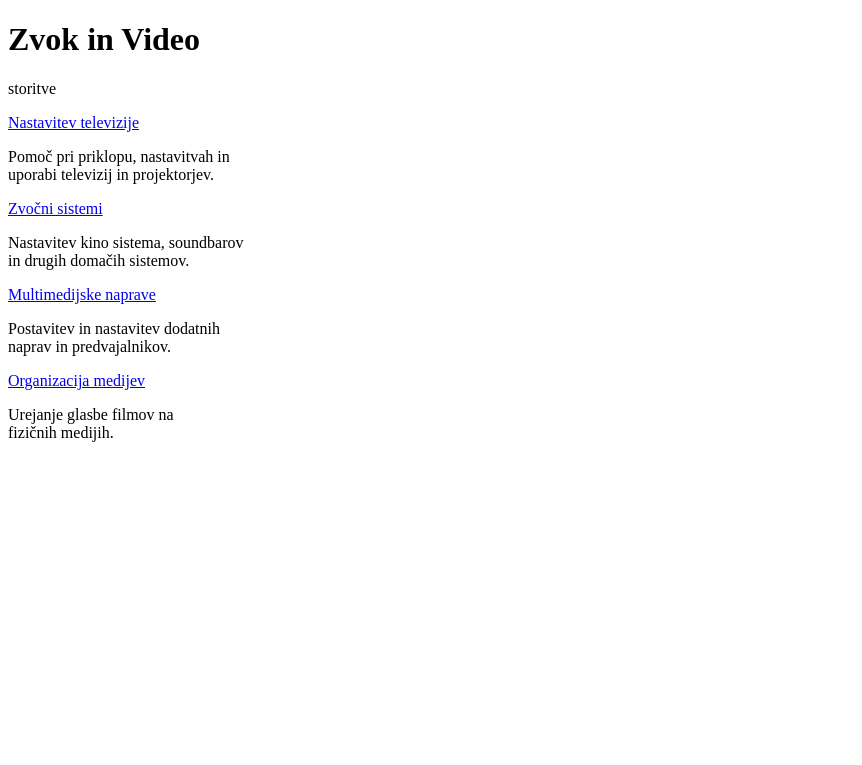
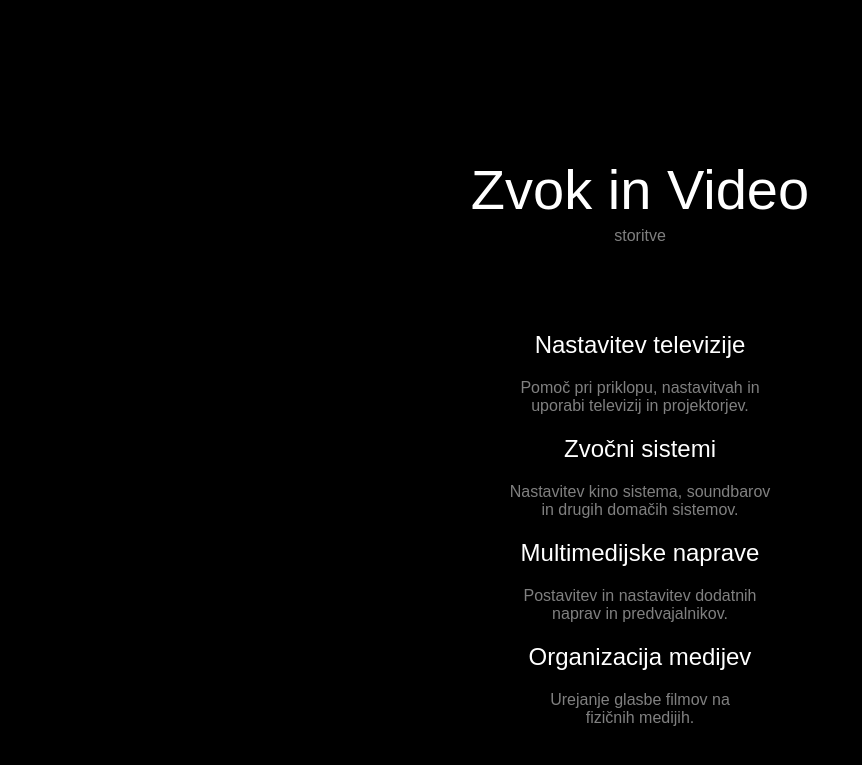
Before and after one commit to r1s1ng1/r1s1ng1.github.io, a Jekyll site: the page digital/av/index.html, which Jekyll copies as it is, in a window 1280 px wide. Shown: the top 765 px of the page, without its empty margins (0-862 px from the left). Built offline with Jekyll 4.4.1, drawn with Linux system fonts in a browser that asks for light colours.

Commit message:
Update index.html

```diff
--- a/digital/av/index.html
+++ b/digital/av/index.html
@@ -6,7 +6,7 @@
 
     <title>r1s1ng1</title>
 
-    <link rel="stylesheet" href="../av/assets/css/style.css">
+    <link rel="stylesheet" href="../../assets/css/style.css">
 </head>
 
 <body>
```
